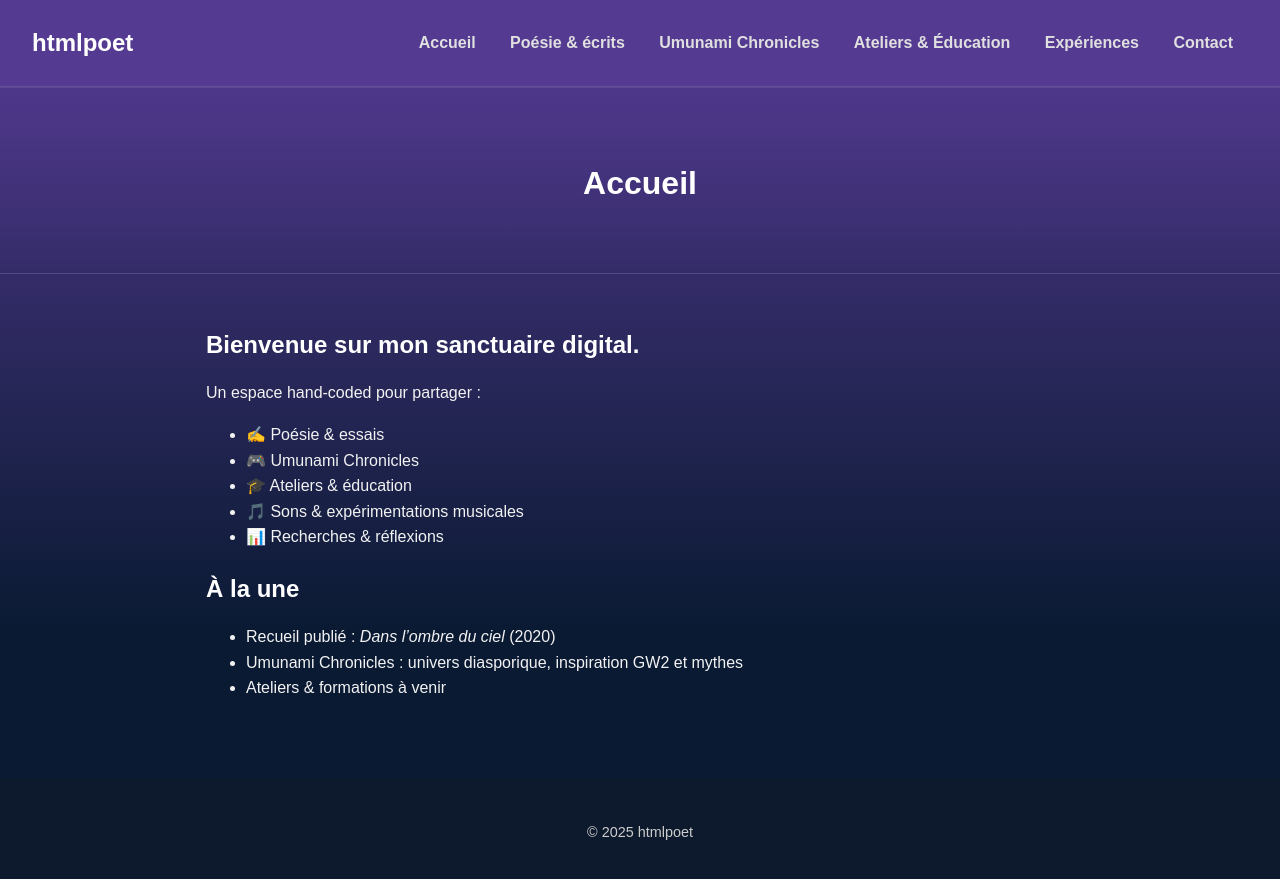
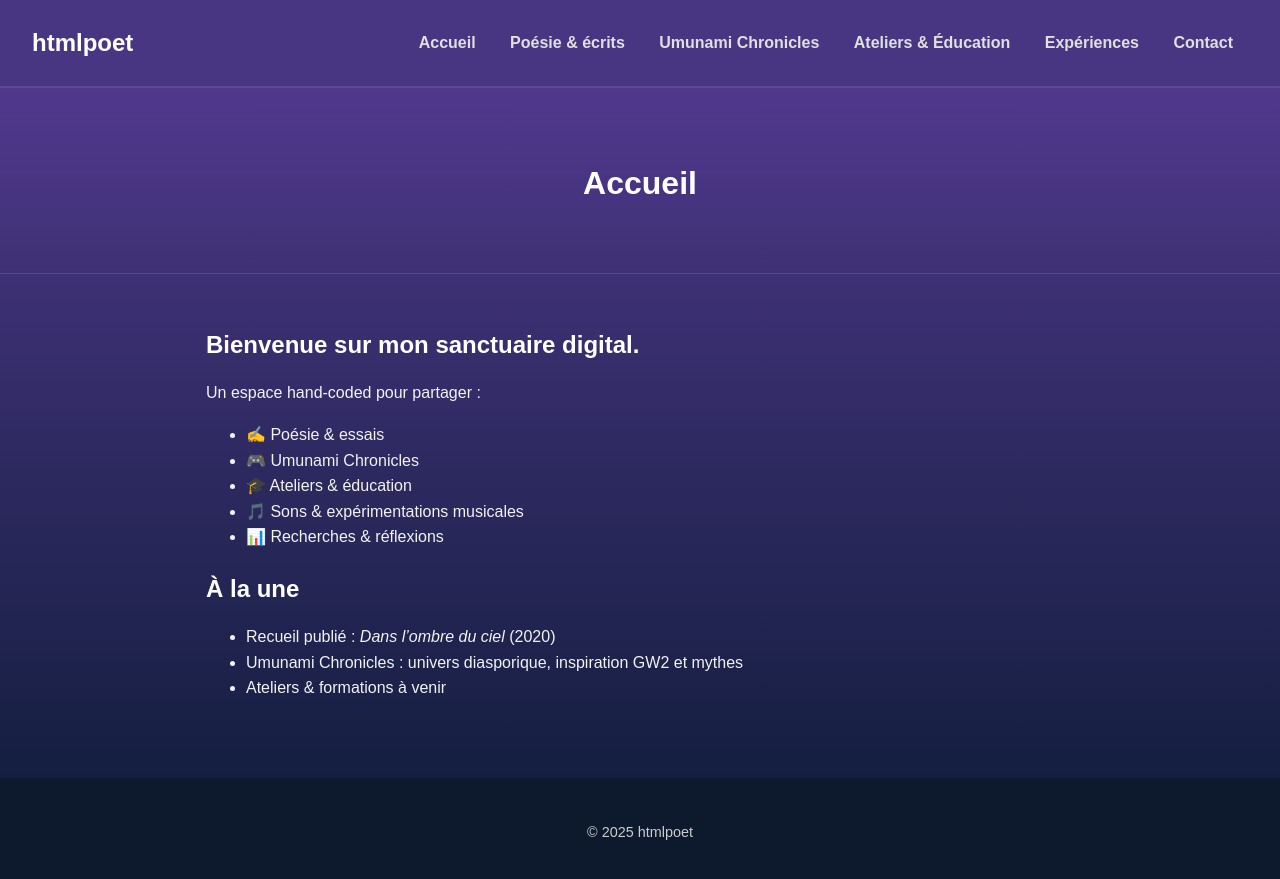
Before and after one commit to htmlpoet/htmlpoet.github.io, a Jekyll site: the page built from index.html, in a window 1280 px wide. Shown: the top 879 px of the page. Built offline with Jekyll 4.4.1, drawn with Linux system fonts in a browser that asks for light colours; the list of posts is cut into pages by our own code.

Commit message:
degrade2

```diff
--- a/css/style.css
+++ b/css/style.css
@@ -1,13 +1,16 @@
 /* --- STYLES GÉNÉRAUX --- */
+/* Applique le dégradé à la page entière */
+html {
+  height: 100%; /* S'assure que l'élément html prend toute la hauteur */
+  background: linear-gradient(180deg, #543a91 0%, #0a1a33 100%);
+}
+
 body {
   font-family: 'Arial', sans-serif;
   color: #f2f2f2;
   line-height: 1.6;
   margin: 0;
-
-  /* On remplace la couleur unie par un grand dégradé */
-  background: linear-gradient(180deg, #543a91 0%, #0a1a33 70vh);
-  background-attachment: fixed; /* Le dégradé reste fixe au défilement */
+  min-height: 100%; /* S'assure que le body remplit au moins tout l'écran */
 }
 
 /* 1. On réinitialise le conteneur principal */
@@ -59,7 +62,7 @@ a:hover { color: #ffb6c1; }
   align-items: center;
   padding: 1.5em 2em;
   border-bottom: 1px solid rgba(255, 255, 255, 0.1);
-  background-color: #543a91; /* <-- LA LIGNE À AJOUTER */
+  background-color: #493683; /* <-- LA LIGNE À AJOUTER */
 }
 
 .site-title { font-size: 1.5em; text-decoration: none; color: #fff; font-weight: bold; }
```
